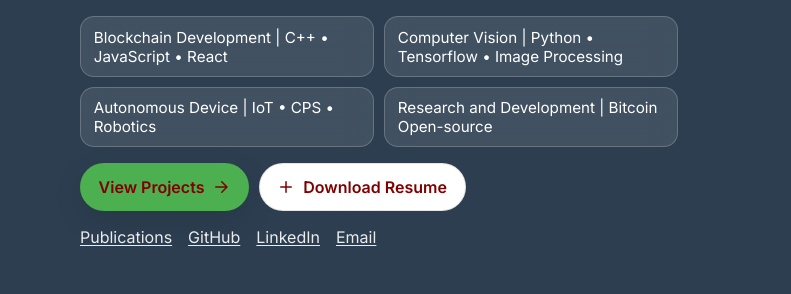
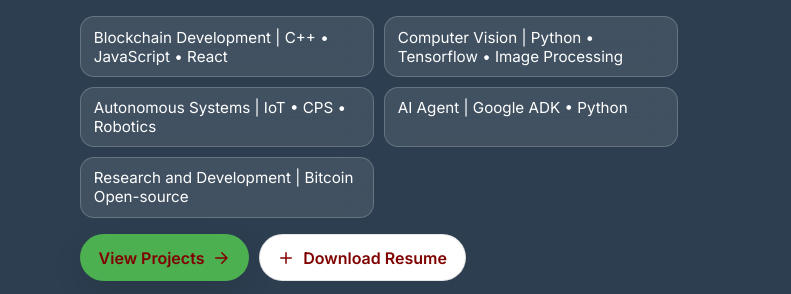
Before and after one commit to OmarFarukMaruf/OmarFarukMaruf.github.io, a plain HTML site: page index.html in a window 1280 px wide. Shown: the part 242-536 px from the top of the page, 0-791 px from the left. Drawn offline with Linux system fonts and the light colour scheme.

Commit message:
Update skills section in index.html

```diff
--- a/index.html
+++ b/index.html
@@ -49,7 +49,8 @@
           <div class="highlights">
             <div class="chip glass-dark"><span>Blockchain Development |</span> C++ • JavaScript • React</div>
             <div class="chip glass-dark"><span>Computer Vision |</span> Python • Tensorflow • Image Processing</div>
-            <div class="chip glass-dark"><span>Autonomous Device |</span> IoT • CPS • Robotics</div>
+            <div class="chip glass-dark"><span>Autonomous Systems |</span> IoT • CPS • Robotics</div>
+            <div class="chip glass-dark"><span>AI Agent |</span> Google ADK • Python </div>
             <div class="chip glass-dark"><span>Research and Development |</span> Bitcoin Open-source</div>
           </div>
           <div class="cta">
```
